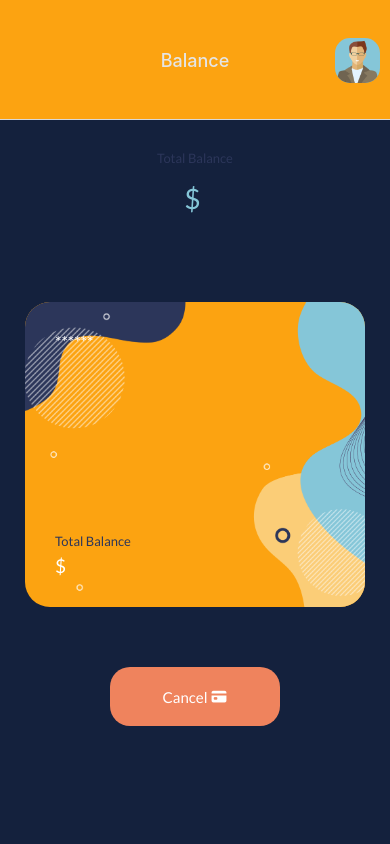
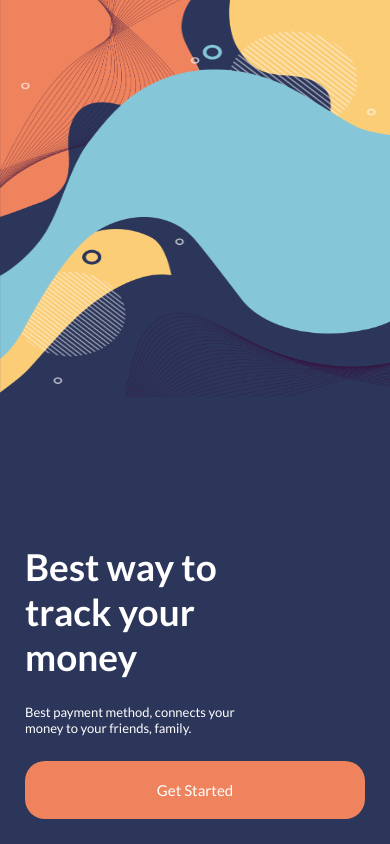
Before and after one commit to CaioCesarP/Project-React-Native, a React Native app: screen / in a window 390 px wide. Built offline with nearby package versions, Linux system fonts and the light colour scheme.

Commit message:
:sparkles: feat: Adicionando movimentação por telas.

```diff
--- a/components/Card/CardItem.tsx
+++ b/components/Card/CardItem.tsx
@@ -1,5 +1,8 @@
 import React, { FunctionComponent } from "react";
 import styled from "styled-components/native";
+import { View } from "react-native";
+
+import { useNavigation } from "@react-navigation/native";
 
 import card_bg from "../../assets/bgs/background_transparent.png";
 
@@ -7,10 +10,10 @@ import RegularText from "../Text/RegularText";
 import SmallText from "../Text/SmallText";
 
 import { ScreenWidth } from "../shared";
+import { colors } from "../colors";
 
-import { colors } from "../colors";
 import { CardProps } from "./types";
-import { View } from "react-native";
+import { Props as HomeProps } from "../../screens/Home";
 
 const CardBackground = styled.ImageBackground`
   height: 100%;
@@ -48,11 +51,15 @@ const Logo = styled.Image`
 `;
 
 const CardItem: FunctionComponent<CardProps> = (props) => {
-  const handlePress = () => {};
+  const navigation = useNavigation<HomeProps["navigation"]>();
+
+  const handlePress = () => {
+    navigation.navigate("Balance", { ...props });
+  };
 
   return (
     <CardBackground source={card_bg}>
-      <CardTouchable underlayColor={colors.secondary} onPress={handlePress}>
+      <CardTouchable underlayColor={colors.secondary} onPress={() => handlePress()}>
         <TouchableView>
           <CardRow>
             <RegularText textStyles={{ color: colors.white }}>
--- a/navigators/RootStack.tsx
+++ b/navigators/RootStack.tsx
@@ -47,7 +47,7 @@ const RootStack: FunctionComponent = () => {
             />
           ),
         }}
-        initialRouteName="Balance"
+        initialRouteName="Welcome"
       >
         <Stack.Screen
           name="Welcome"
--- a/screens/Balance.tsx
+++ b/screens/Balance.tsx
@@ -19,7 +19,7 @@ const BalanceContainer = styled(Container)`
     flex: 1;
 `;
 
-type Props = StackScreenProps<RootStackParamList, "Balance">;
+export type Props = StackScreenProps<RootStackParamList, "Balance">;
 
 const Balance: FunctionComponent<Props> = ({ route }) => {
   return (
--- a/screens/Welcome.tsx
+++ b/screens/Welcome.tsx
@@ -9,7 +9,11 @@ import SmallText from "../components/Text/SmallText";
 
 import background from "./../assets/bgs/background_v1.png";
 import RegularButton from "../components/Button/RegularButton";
-import SamllButton from "../components/Button/SmallButton";
+
+import { RootStackParamList } from "../navigators/RootStack";
+import { StackScreenProps } from "@react-navigation/stack";
+
+type Props = StackScreenProps<RootStackParamList, "Welcome">;
 
 const WelcomeContainer = styled(Container)`
   background-color: ${colors.secondary};
@@ -36,7 +40,7 @@ const BottomSection = styled.View`
   justify-content: flex-end;
 `;
 
-const Welcome: FunctionComponent = () => {
+const Welcome: FunctionComponent<Props> = ({ navigation }) => {
   return (
     <>
       <StatusBar style="light" />
@@ -51,11 +55,7 @@ const Welcome: FunctionComponent = () => {
           <SmallText textStyles={{ width: "70%", marginBottom: 25 }}>
             Best payment method, connects your money to your friends, family.
           </SmallText>
-          <RegularButton
-            onPress={() =>
-              alert("We are passing by troubles, try again other moment.")
-            }
-          >
+          <RegularButton onPress={() => navigation.navigate("Home")}>
             Get Started
           </RegularButton>
         </BottomSection>
```
Also changed, not shown: screens/Home.tsx (+6 -1 lines).
